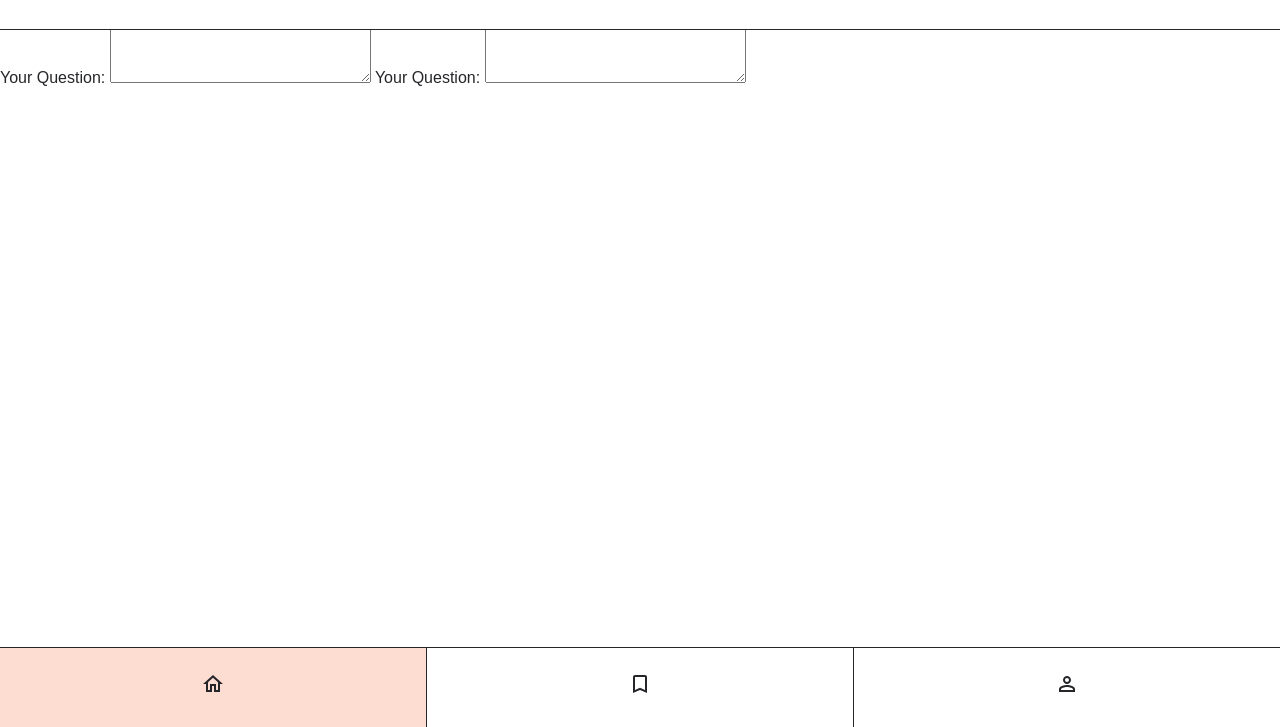
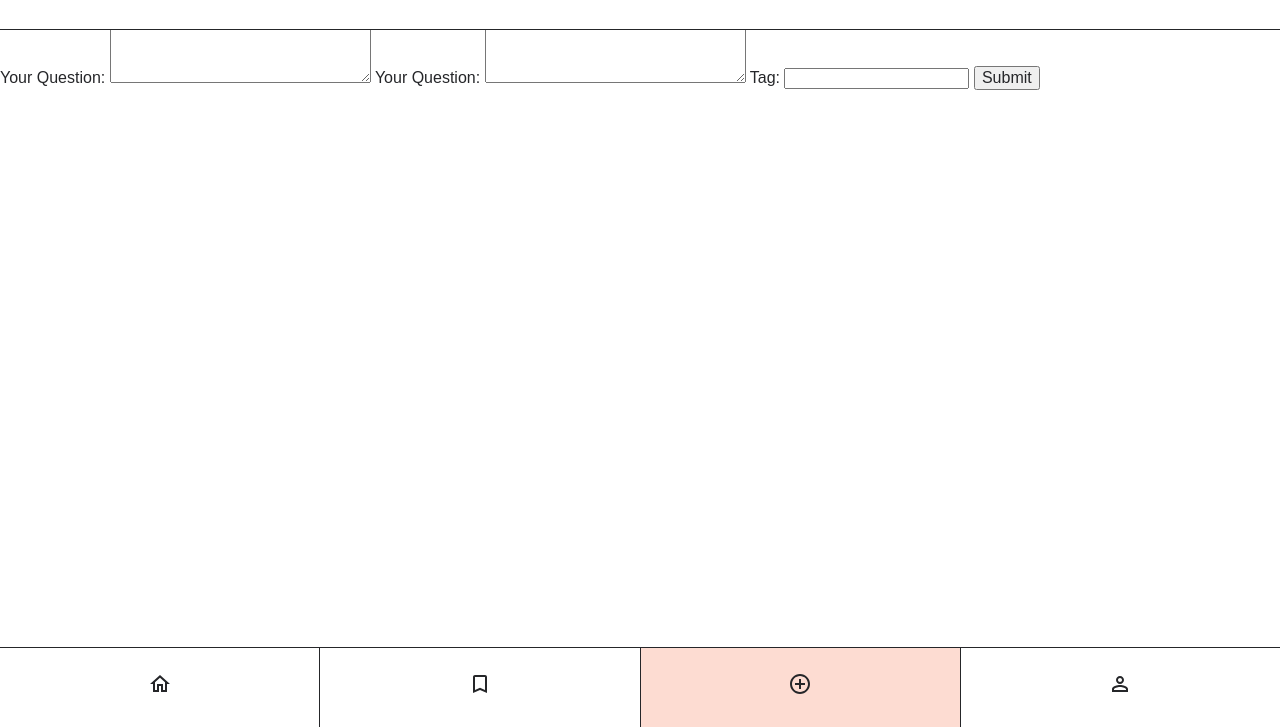
Before and after one commit to RolandHesse/recap-project-2__quiz-app, a website: page form.html in a window 1280 px wide. Shown: the part 73-800 px from the top of the page. Drawn offline with Linux system fonts and the light colour scheme.

Commit message:
create basic form (style still looking like Kraut und Rüben), update all footers/navbars

```diff
--- a/form.html
+++ b/form.html
@@ -32,13 +32,16 @@
           cols="30"
           rows="10"
         ></textarea>
+        <label for="tag-field">Tag:</label>
+        <input type="text" name="tag-field" id="tag-field" />
+        <button type="submit">Submit</button>
       </form>
     </main>
 
     <!-- Footer -->
     <nav class="navigation">
       <ul class="navigation__list">
-        <li class="navigation__list-item navigation__list-item--active">
+        <li class="navigation__list-item">
           <a
             class="navigation__link"
             href="/index.html"
@@ -74,6 +77,24 @@
             </svg>
           </a>
         </li>
+        <li class="navigation__list-item navigation__list-item--active">
+          <a
+            class="navigation__link"
+            href="/form.html"
+            aria-label="go to form page"
+          >
+            <svg
+              xmlns="http://www.w3.org/2000/svg"
+              height="24px"
+              width="24px"
+              viewBox="0 0 24 24"
+            >
+              <path
+                d="M11 11V7H13V11H17V13H13V17H11V13H7V11H11ZM12 22C6.47715 22 2 17.5228 2 12C2 6.47715 6.47715 2 12 2C17.5228 2 22 6.47715 22 12C22 17.5228 17.5228 22 12 22ZM12 20C16.4183 20 20 16.4183 20 12C20 7.58172 16.4183 4 12 4C7.58172 4 4 7.58172 4 12C4 16.4183 7.58172 20 12 20Z"
+              ></path>
+            </svg>
+          </a>
+        </li>
         <li class="navigation__list-item">
           <a
             class="navigation__link"
```
Also changed, not shown: bookmarks.html (+18 -0 lines), index.html (+18 -0 lines), profile.html (+19 -1 lines).
